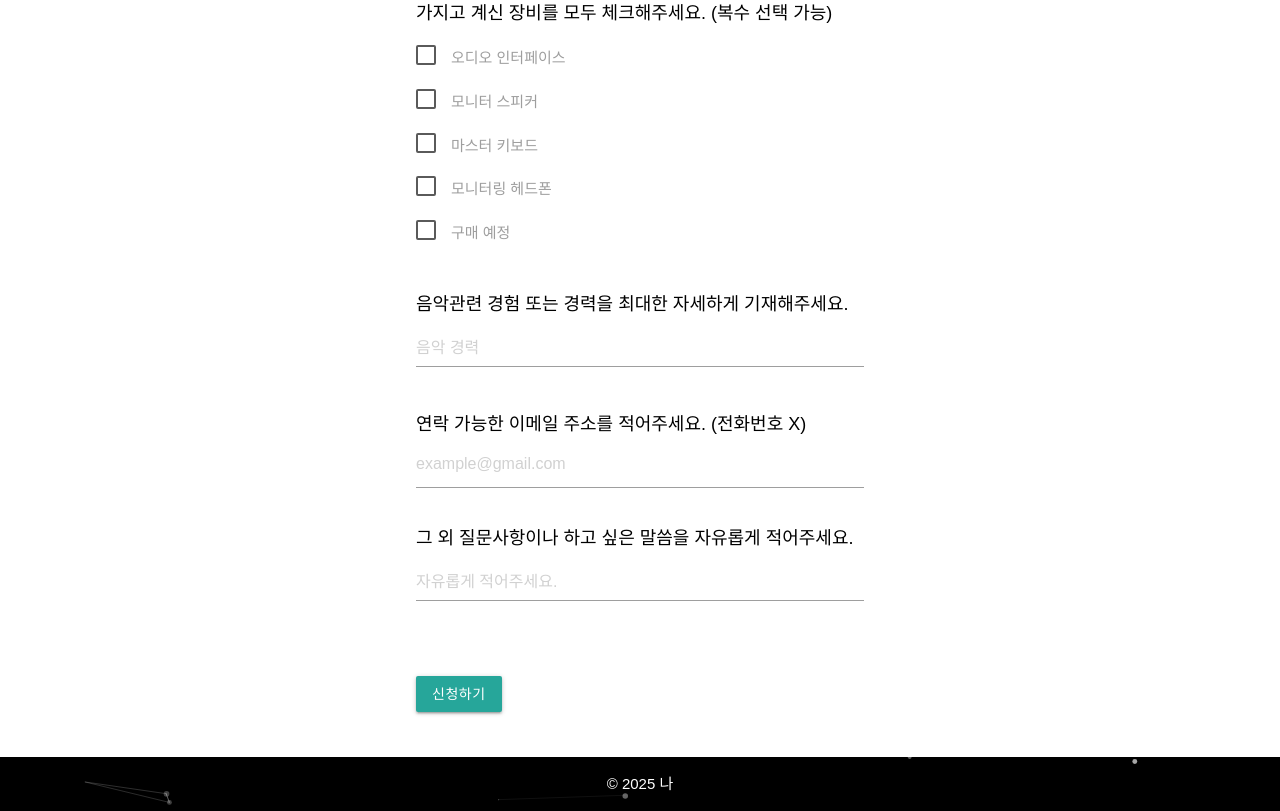
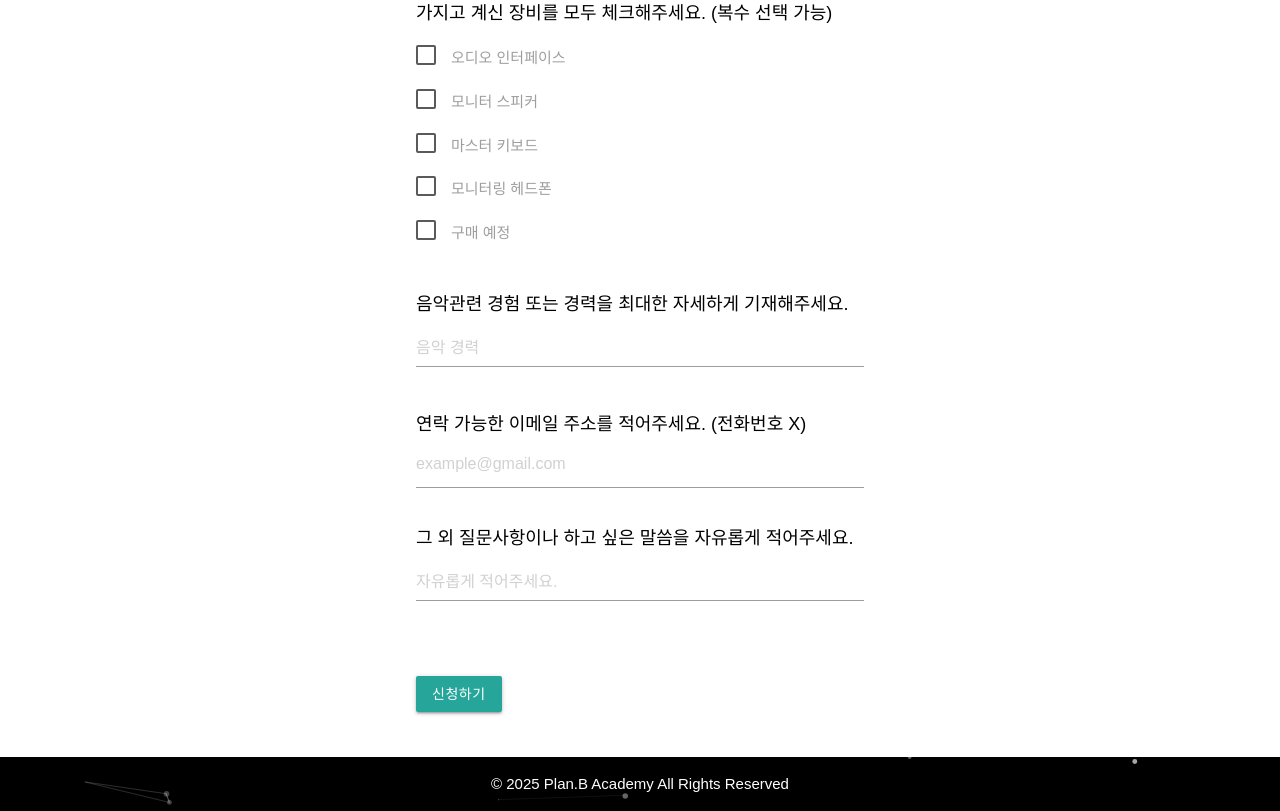
Before and after one commit to planbdev1/plan-b-form, a plain HTML site: page index.html in a window 1280 px wide. Shown: the part 1516-2327 px from the top of the page. Drawn offline with nearby package versions, Linux system fonts and the light colour scheme; a web font is replaced by a local one.

Commit message:
Update index.html

```diff
--- a/index.html
+++ b/index.html
@@ -59,7 +59,7 @@
 
   <footer>
     <div id="particles-footer"></div>
-    &copy; 2025 나
+    &copy; 2025 Plan.B Academy All Rights Reserved
   </footer>
 
   <!-- particlesJS -->
```
